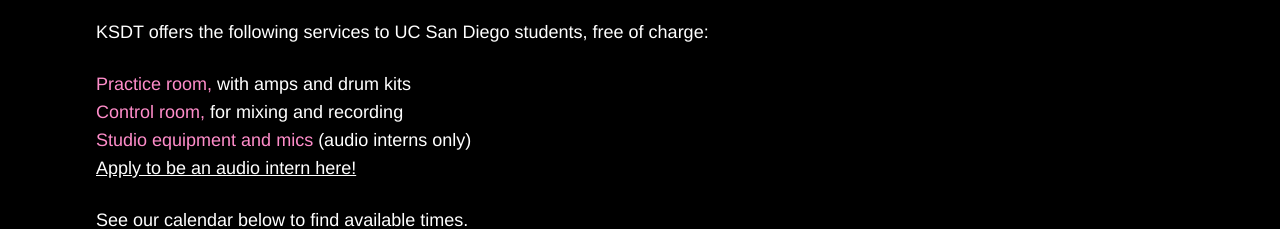
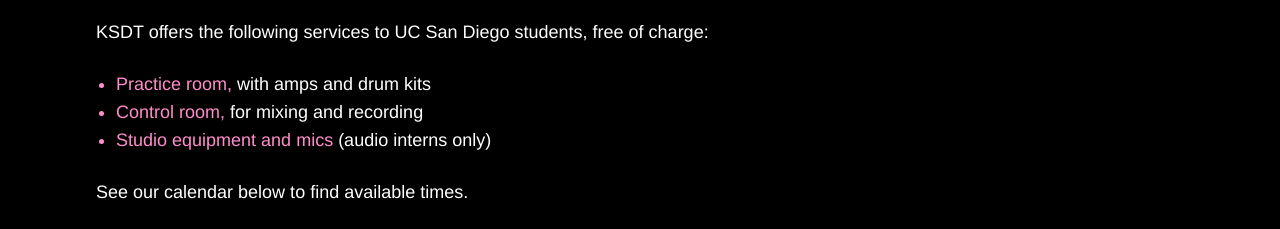
Before and after one commit to KSDT-DEVTEAM/KSDT-Website, a Next.js app: page /book-a-room in a window 1280 px wide. Shown: the part 194-423 px from the top of the page. Built offline with nearby package versions, Linux system fonts and the light colour scheme; a web font is replaced by a local one.

Commit message:
fixed bullets and indent in services list

```diff
--- a/src/app/book-a-room/page.tsx
+++ b/src/app/book-a-room/page.tsx
@@ -19,7 +19,9 @@
       <div className="px-4 pt-6 pb-16 font-light lg:mx-auto lg:max-w-[1152px] lg:px-8 lg:pt-[68px] lg:pb-24 lg:text-lg">
         <p>KSDT offers the following services to UC San Diego students, free of charge:</p>
 
-        <ul className="mt-6">
+                  {/* Pink bullets for the services; the audio-intern link is a white sub-bullet under the
+            studio equipment item, since that one is for audio interns only. */}
+        <ul className="mt-6 list-disc pl-5 marker:text-ksdt-pink">
           <li>
             <span className="text-ksdt-pink">Practice room,</span> with amps and drum kits
           </li>
@@ -28,11 +30,10 @@
           </li>
           <li>
             <span className="text-ksdt-pink">Studio equipment and mics</span> (audio interns only)
+            <ul className="list-disc pl-5 marker:text-white">
+            </ul>
           </li>
         </ul>
-        <a href={audioInternApplicationHref} className="underline">
-          Apply to be an audio intern here!
-        </a>
 
         <p className="mt-6">See our calendar below to find available times.</p>
 
```
